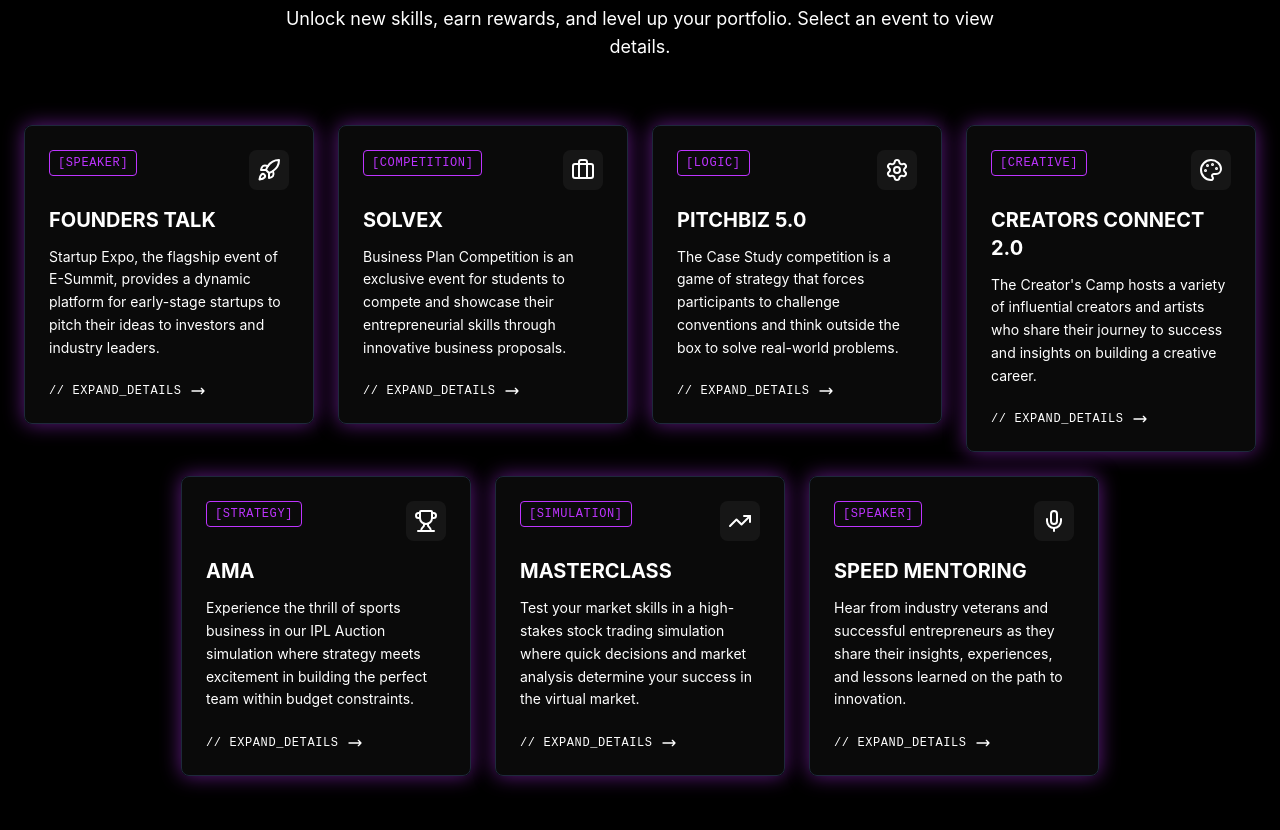
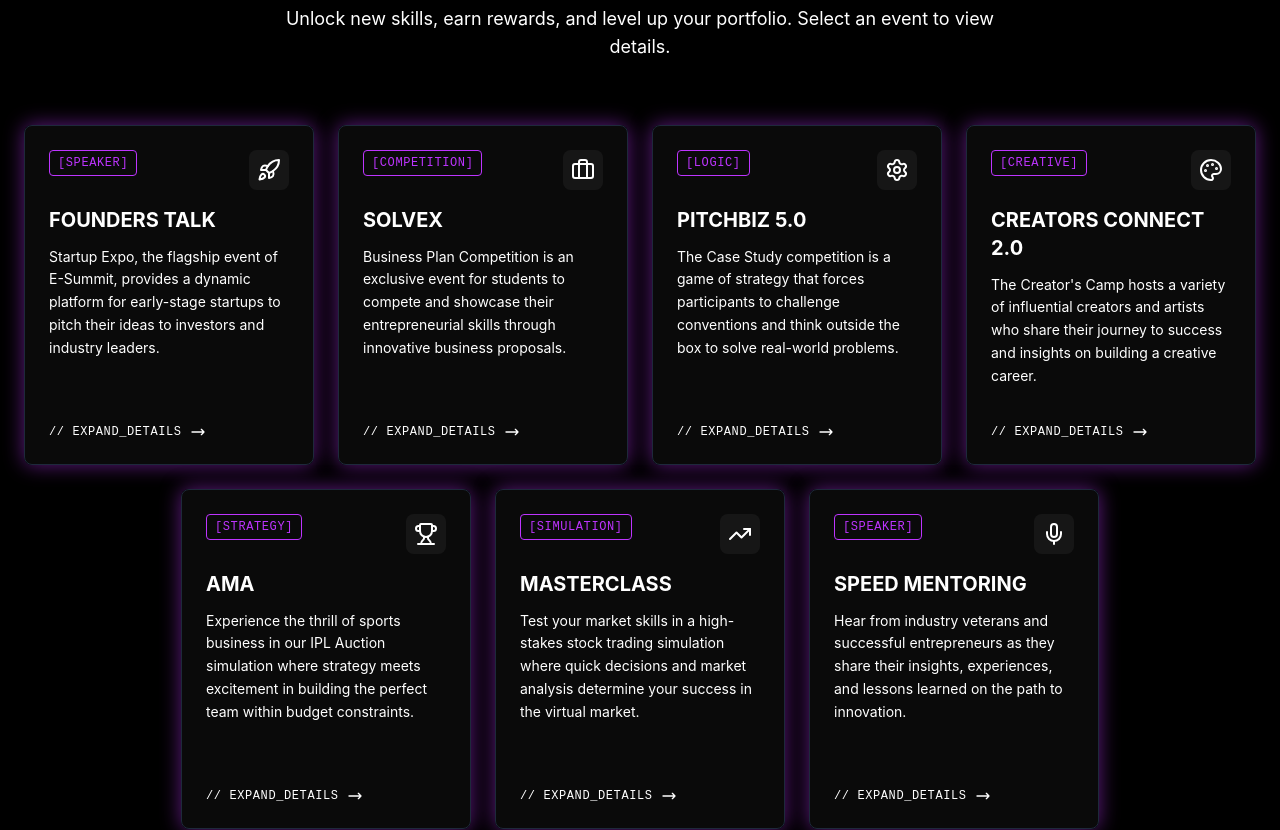
Before and after one commit to Ansh-mick27/AIIHFound_E_summit, a Next.js app: page / in a window 1280 px wide. Shown: the part 2280-3110 px from the top of the page. Built offline with nearby package versions, Linux system fonts and the light colour scheme.

Commit message:
Standardize event card dimensions with fixed min-height

```diff
--- a/src/components/CyberpunkCard.tsx
+++ b/src/components/CyberpunkCard.tsx
@@ -18,7 +18,7 @@ export default function CyberpunkCard({ category, title, description, icon: Icon
             viewport={{ once: true }}
             transition={{ delay, duration: 0.5 }}
             whileHover={{ scale: 1.05 }}
-            className="group relative p-6 rounded-lg glow-border-purple glass-card hover:scale-105 transition-all duration-300 cursor-pointer"
+            className="group relative p-6 rounded-lg glow-border-purple glass-card hover:scale-105 transition-all duration-300 cursor-pointer h-full flex flex-col"
         >
             {/* Category Tag */}
             <div className="flex items-start justify-between mb-4">
@@ -36,12 +36,12 @@ export default function CyberpunkCard({ category, title, description, icon: Icon
             </h3>
 
             {/* Description */}
-            <p className="text-text-secondary text-sm leading-relaxed mb-6">
+            <p className="text-text-secondary text-sm leading-relaxed mb-6 flex-grow">
                 {description}
             </p>
 
             {/* Expand Details Link */}
-            <div className="flex items-center gap-2 text-xs font-mono-terminal text-text-muted group-hover:text-accent transition-colors">
+            <div className="flex items-center gap-2 text-xs font-mono-terminal text-text-muted group-hover:text-accent transition-colors mt-auto">
                 <span>// EXPAND_DETAILS</span>
                 <svg className="w-4 h-4 group-hover:translate-x-1 transition-transform" fill="none" viewBox="0 0 24 24" stroke="currentColor">
                     <path strokeLinecap="round" strokeLinejoin="round" strokeWidth={2} d="M17 8l4 4m0 0l-4 4m4-4H3" />
--- a/src/components/EventsGrid.tsx
+++ b/src/components/EventsGrid.tsx
@@ -92,7 +92,7 @@ export default function EventsGrid() {
                 {/* Events Grid - Changed to Flexbox for centering last row of 3 */}
                 <div className="flex flex-wrap justify-center gap-6">
                     {events.map((event, index) => (
-                        <div key={event.title} className="w-full md:w-[calc(50%-12px)] lg:w-[calc(25%-18px)]">
+                        <div key={event.title} className="w-full md:w-[calc(50%-12px)] lg:w-[calc(25%-18px)] min-h-[340px]">
                             <CyberpunkCard
                                 category={event.category}
                                 title={event.title}
```
